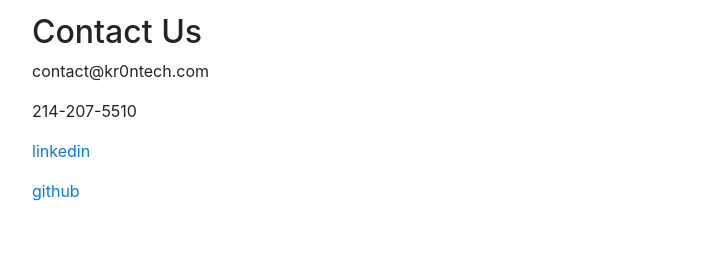
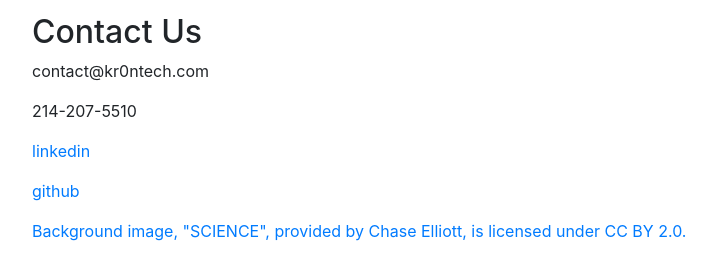
Before and after one commit to mgilcrease/kr0ntech.com, a website built with Vite: page index.html in a window 1280 px wide. Shown: the part 1690-1949 px from the top of the page, without its empty margins (243-959 px from the left). Before the commit the page ends 1909 px from the top, so only its background shows below. Built offline with nearby package versions, Linux system fonts and the light colour scheme.

Commit message:
Adding artist attribution for background van de graaff generator image

```diff
--- a/index.html
+++ b/index.html
@@ -83,6 +83,11 @@
 						<p><a href="https://github.com/mgilcrease/kr0ntech.com" target="_blank">github</p>
 					</div>
 				</div>
+				<div class="row">
+					<div class="col-lg-8 offset-lg-2">
+						<p class="creative-commons"><a href="https://creativecommons.org/licenses/by/2.0/?ref=openverse" target="_blank">Background image, "SCIENCE", provided by Chase Elliott, is licensed under CC BY 2.0.</a></p>
+					</div>
+				</div>
 			</div>
 		</section>
   </body>
--- a/src/index.css
+++ b/src/index.css
@@ -143,3 +143,7 @@ p {
 #contact p {
 	margin-bottom: 10px;
 }
+
+#contact .creative-commons {
+	font-size: 10px;
+}
```
